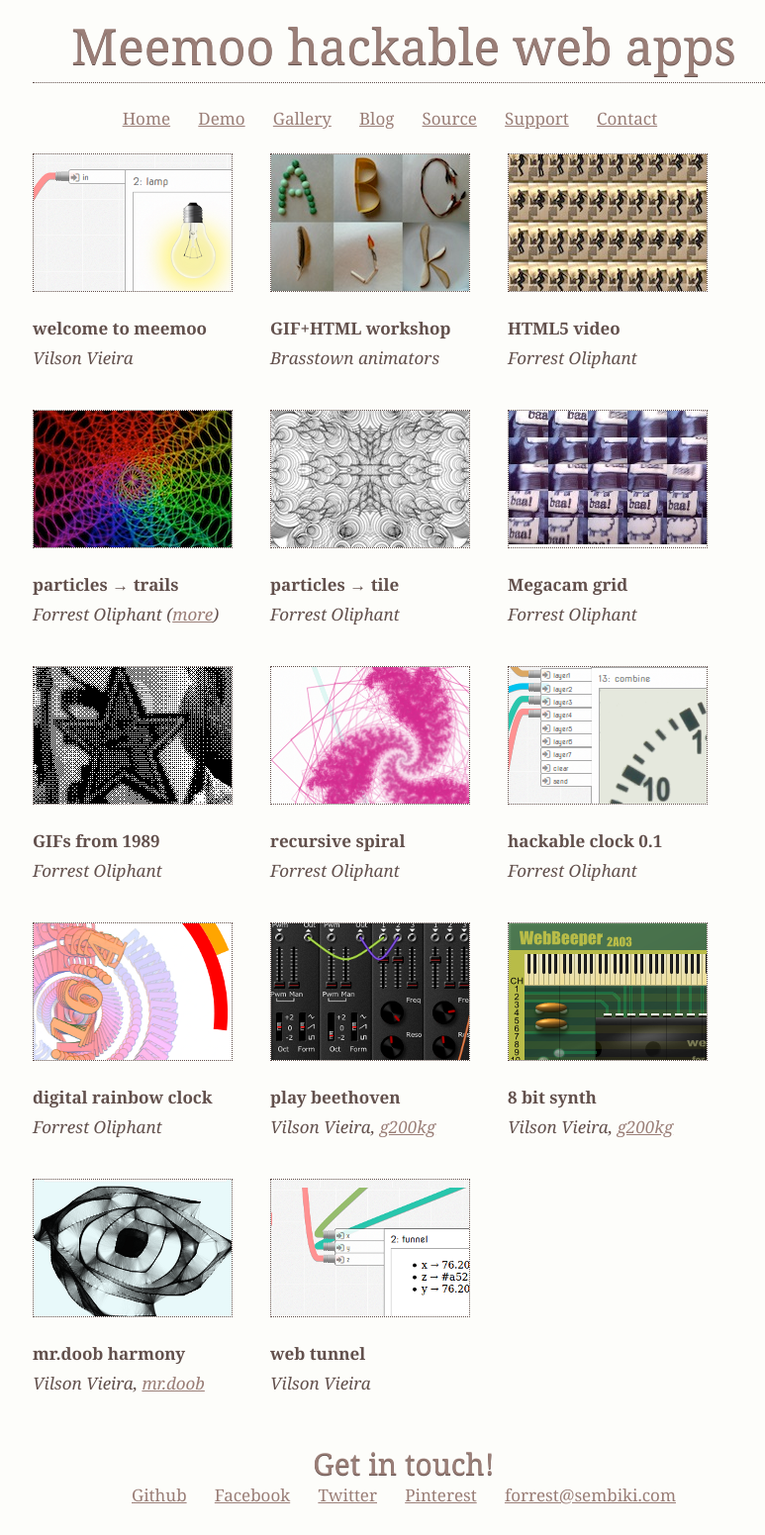
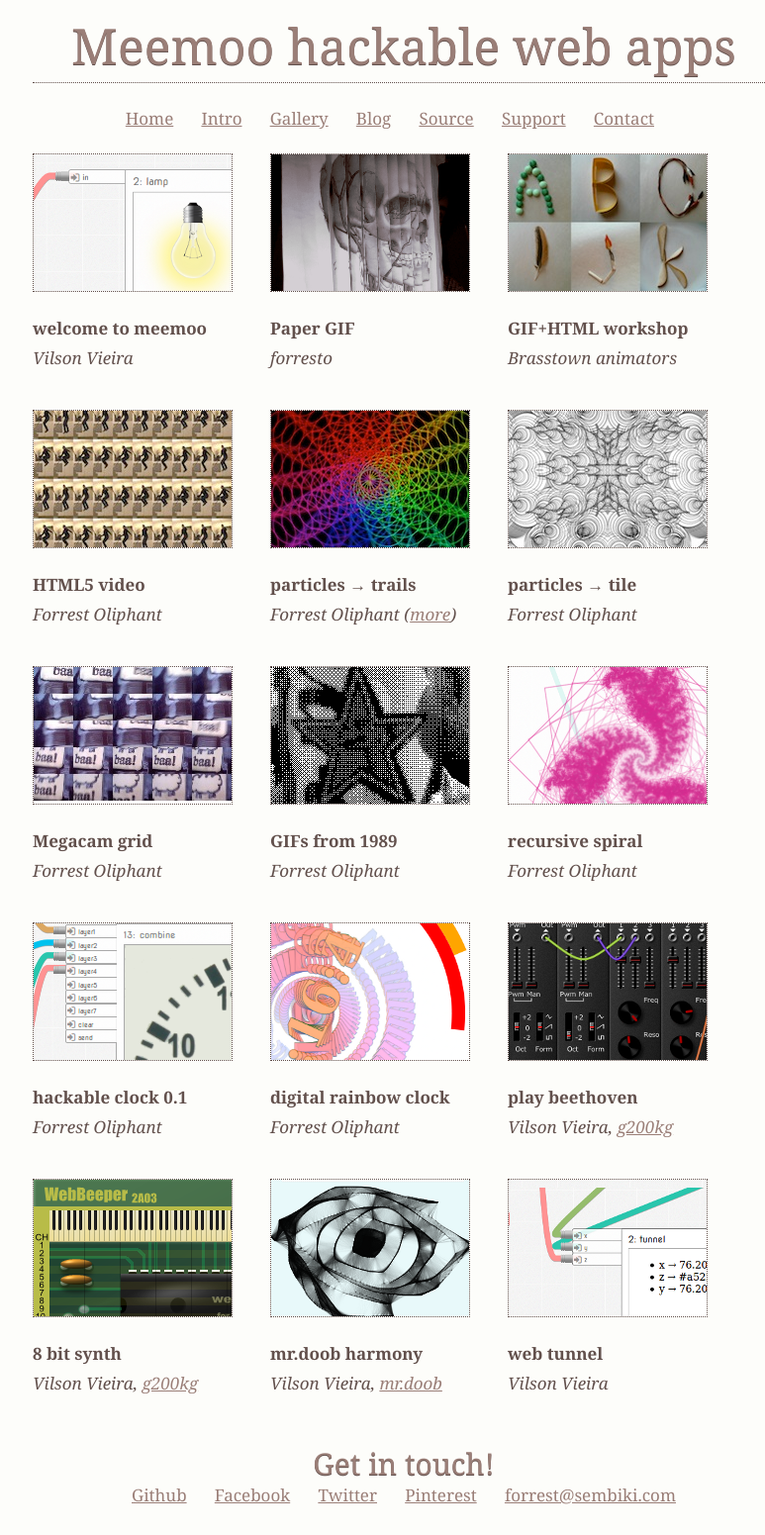
Before and after one commit to meemoo/meemoo.github.io, a Jekyll site: the page built from hack-our-apps/index.html, in a window 1280 px wide. Shown: the whole page at 99% size, without its empty margins (232-1005 px from the left). Built offline with Jekyll 4.4.1, drawn with Linux system fonts in a browser that asks for light colours; Markdown is read by kramdown in place of the engine named in the settings.

Commit message:
link to intro and physical gif icon

```diff
--- a/_layouts/default.html
+++ b/_layouts/default.html
@@ -31,7 +31,7 @@
     <nav>
       <ul>
         <li><a href="/">Home</a></li>
-        <li><a href="/iframework/">Demo</a></li>
+        <li><a href="http://meemoo.org/iframework/#gist/5110822">Intro</a></li>
         <li><a href="/hack-our-apps/">Gallery</a></li>
         <li><a href="/blog/">Blog</a></li>
         <li><a href="https://github.com/meemoo">Source</a></li>
--- a/hack-our-apps/index.html
+++ b/hack-our-apps/index.html
@@ -7,11 +7,20 @@ title: Hack our apps
   <div class="row">
 
     <div class="span3">
-      <a href="http://meemoo.org/iframework/#gist/3282702"><img class="shot" src="shots/intro.png" /></a>
+      <a href="http://meemoo.org/iframework/#gist/5110822"><img class="shot" src="shots/intro.png" /></a>
       <p>
         <b>welcome to meemoo</b>
         <br />
         <i>Vilson Vieira</i>
+      </p>
+    </div>
+
+    <div class="span3">
+      <a href="http://meemoo.org/hack-tivities/physical-gif.html"><img class="shot" src="shots/physical-gif.gif" /></a>
+      <p>
+        <b>Paper GIF</b>
+        <br />
+        <i>forresto</i>
       </p>
     </div>
 
```
Also changed, not shown: hack-our-apps/shots/physical-gif.gif (added).
